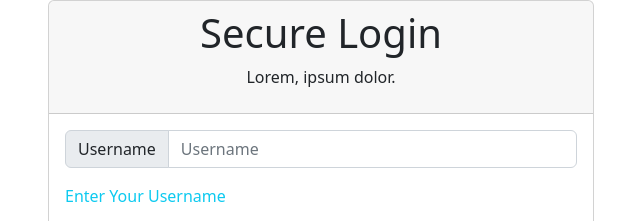
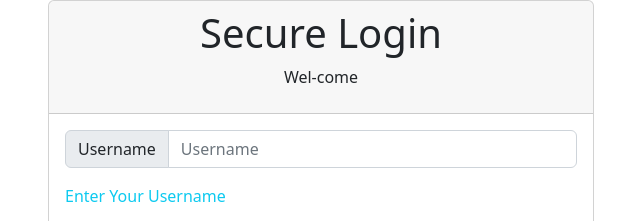
Before and after one commit to Hanugithub2002/login-form, a plain HTML site: page index.html in a window 1280 px wide. Shown: the top 221 px of the page, 319-959 px from the left. Drawn offline with nearby package versions, Linux system fonts and the light colour scheme.

Commit message:
Update index.html

```diff
--- a/index.html
+++ b/index.html
@@ -16,7 +16,7 @@
                 <div class="card">
                     <div class="card-header">
                         <h1 class="text-center">Secure Login</h1>
-                        <p class="text-center">Lorem, ipsum dolor.</p>
+                        <p class="text-center">Wel-come</p>
                     </div>
                     <div class="card-body">
                         <div class="input-group">
```
